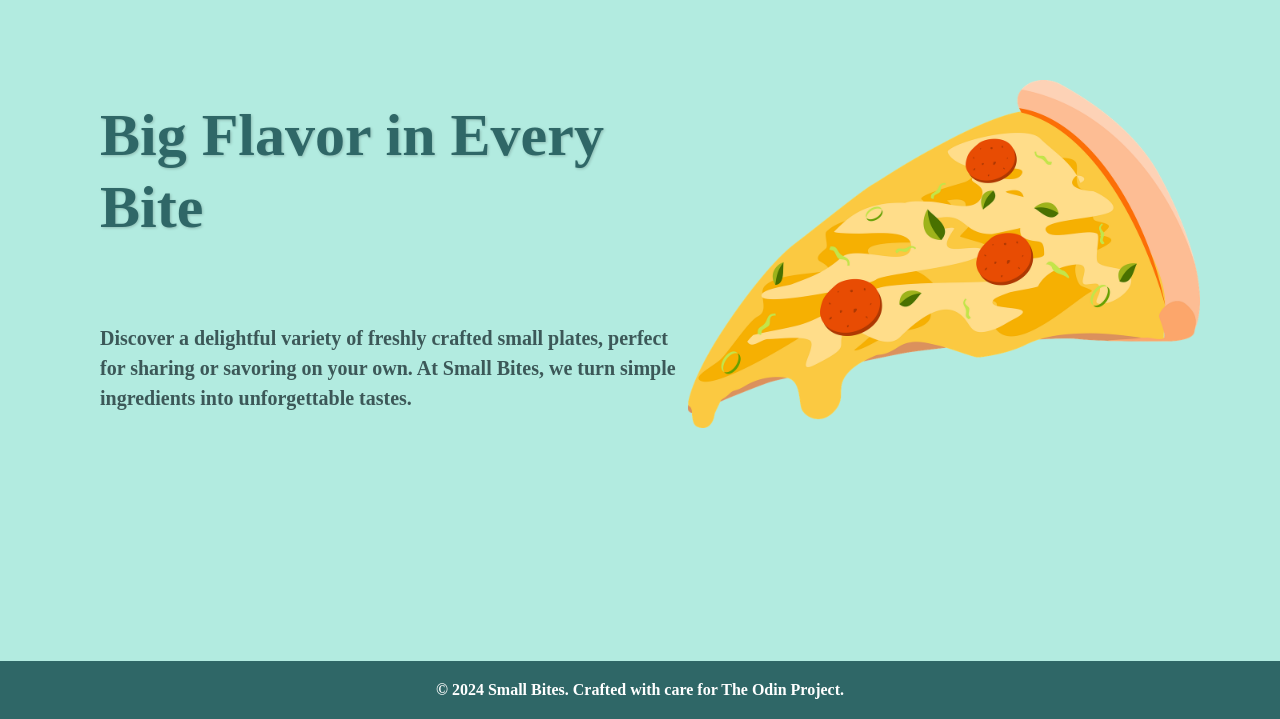
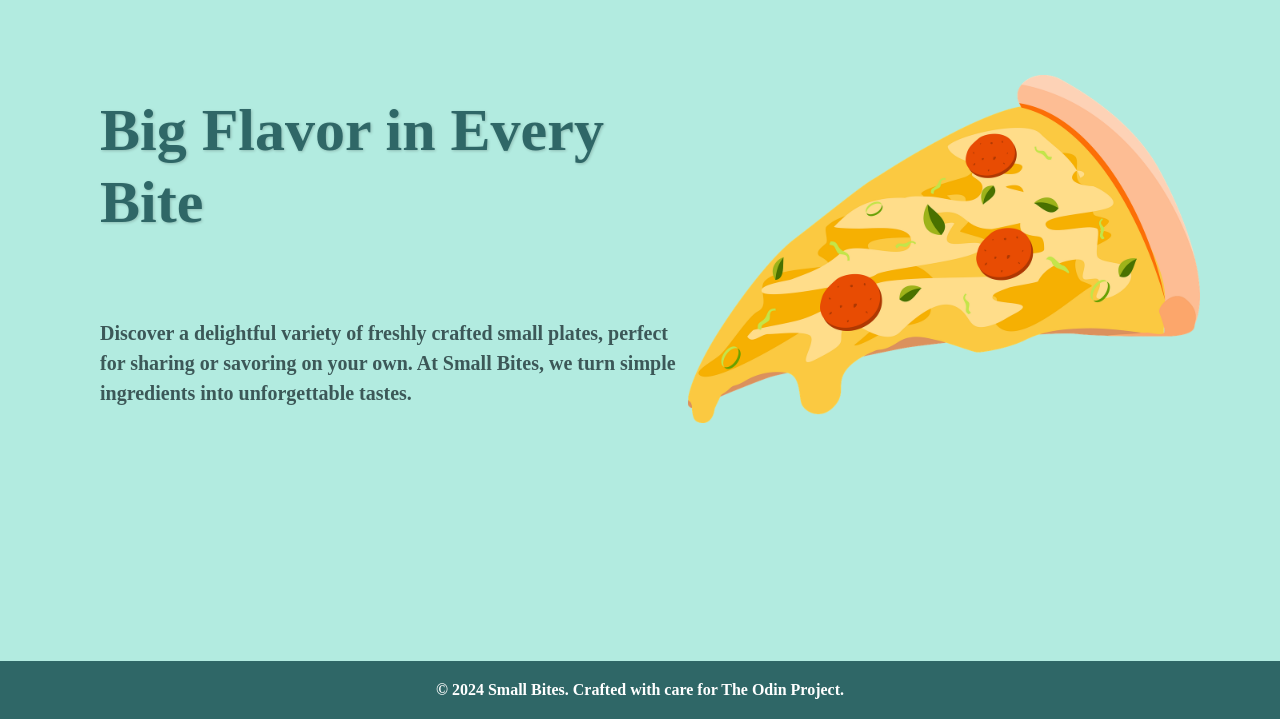
Before and after one commit to aish8la/Restaurant-Page-TOP, a website built with webpack: page src/template.html in a window 1280 px wide. Shown: the part 81-800 px from the top of the page. Built offline with nearby package versions, Linux system fonts and the light colour scheme.

Commit message:
change padding of content

```diff
--- a/src/style.css
+++ b/src/style.css
@@ -21,6 +21,7 @@ body, html {
 
 #content {
     flex: 1;
+    margin-top: 20px;
 }
 
 header {
@@ -81,7 +82,7 @@ nav {
 }
 
 .hero-card {
-    margin: 75px 0 10px 0;
+    margin: 50px 0 10px 0;
     display: flex;
     align-items: center;
 }
```
